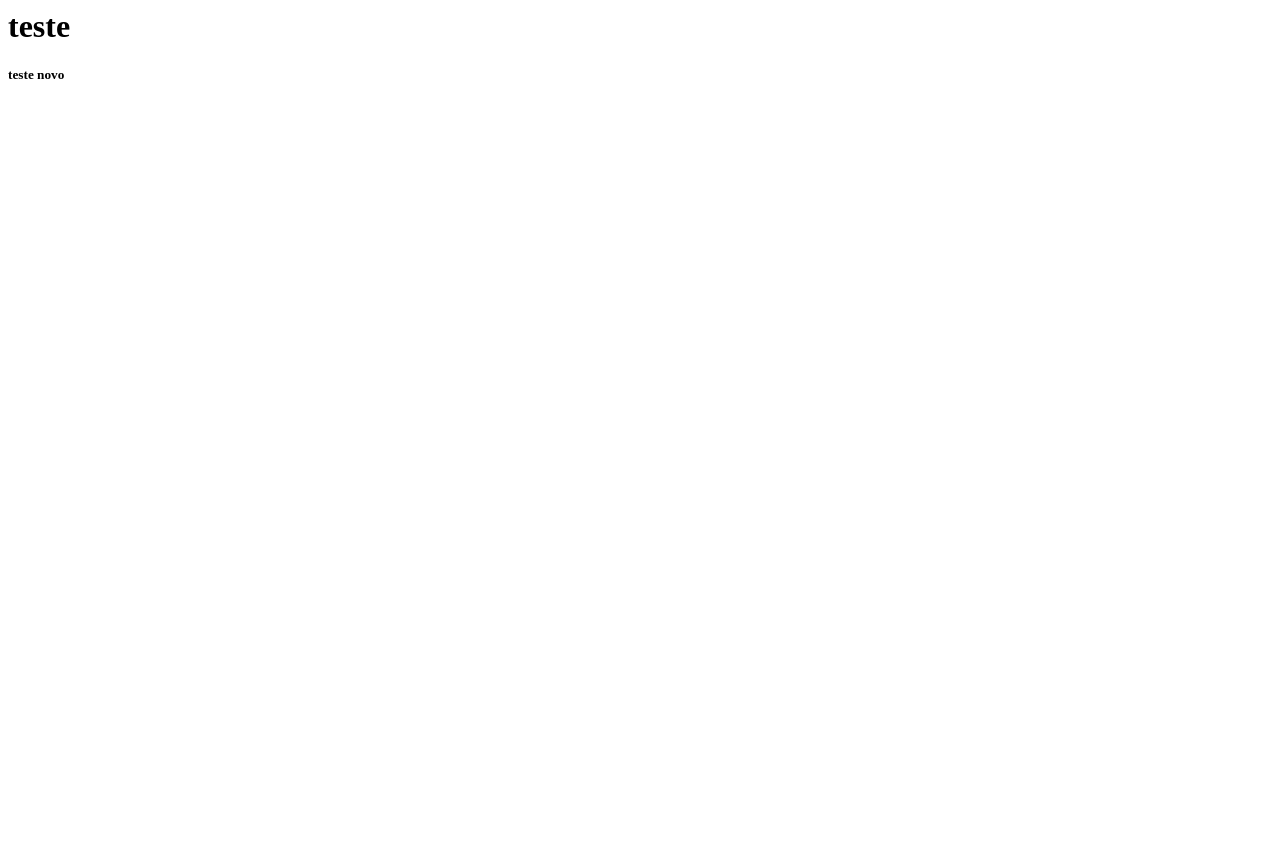
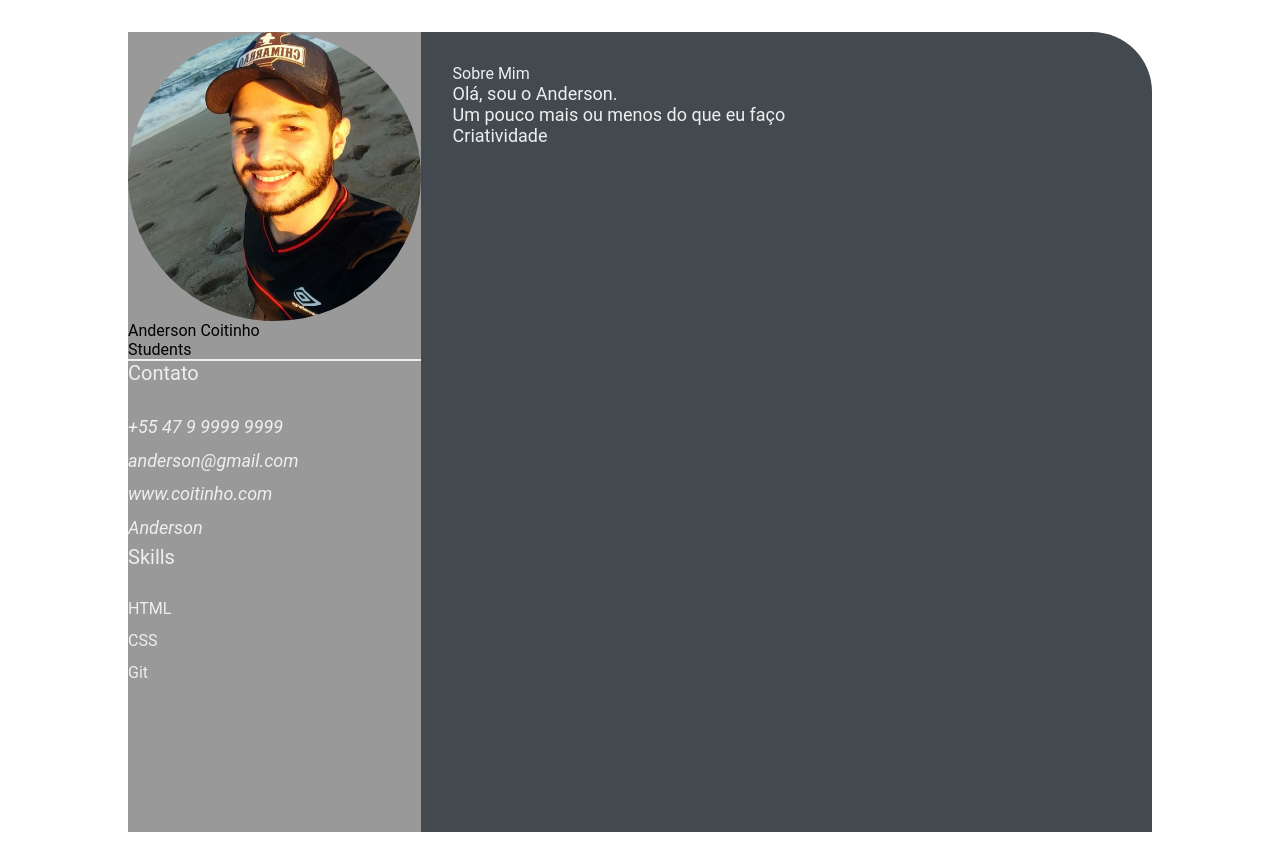
Before and after one commit to Anderson-Coitinho/Anderson-Coitinho.github.io, a plain HTML site: page index.html in a window 1280 px wide. Before the commit the page ends 800 px from the top, so only its background shows below. Drawn offline with Linux system fonts and the light colour scheme.

Commit message:
feature add style_img

```diff
--- a/index.html
+++ b/index.html
@@ -1,11 +1,51 @@
-<html>
-    <header>
-        <title>
-            Nova pasta aqui
-        </title>
-    </header>
-    <body>
-        <h1>teste</h1>
-        <h5>teste novo</h5>
-    </body>
+<html lang="en">
+<head>
+    <meta charset="UTF-8">
+    <meta http-equiv="X-UA-Compatible" content="IE=edge">
+    <meta name="viewport" content="width=device-width, initial-scale=1.0">
+    <link rel="stylesheet" href="style.css">
+    <title>Anderson Coitinho</title>
+</head>
+<body>
+    <main class="resume-contents">
+        <section class="left-section">
+            <section class="left-section-content">
+                <div class="profile">
+                    <img class="profile-image" src="img/profile-image.png" alt="Profile Image">
+                    <p>Anderson Coitinho</p>
+                    <p>Students</p>
+                </div>
+                <div class="contact-info">
+                    <p class="left-title">Contato</p>
+                    <ul>
+                        <li><i class="fa fa-phone">+55 47 9 9999 9999</i></li>
+                        <li><i class="fa fa-envelope">anderson@gmail.com</i></li>
+                        <li><i class="fa fa-globe">www.coitinho.com</i></li>
+                        <li><i class="fa fa-github">Anderson</i></li>
+                    </ul>
+                </div>
+                <div class="skills">
+                    <p class="left-title">Skills</p>
+                    <ul>
+                        <li><p>HTML</p></li>
+                        <li><p>CSS</p></li>
+                        <li><p>Git</p></li>
+                    </ul>
+                </div>
+            </section>
+        </section>
+        <section class="right-section">
+            <div class="right-section-contents">
+                <section class="about gap">
+                    <div class="right-title">Sobre Mim</div>
+                    <p class="about-me-contents">
+                        Olá, sou o Anderson.<br>
+                        Um pouco mais ou menos do que eu faço<br>
+                        Criatividade<br>
+                    </p>
+                </section>
+            </div>
+        </section>
+    </main>
+</body>
 </html>
--- /dev/null
+++ b/style.css
@@ -0,0 +1,103 @@
+* {
+    margin: 0;
+    padding: 0;
+    box-sizing: border-box;
+    list-style: none;
+    font-family: 'Roboto', sans-serif;
+}
+
+.resume-contents {
+    min-height: 100vh;
+    width: 80%;
+    margin: 2rem auto;
+    display: grid;
+    grid-template-columns: repeat(7, 1fr);
+}
+
+.left-section {
+    grid-column: span 2;
+    height: 100%;
+    background-color: #999999;
+}
+
+.right-section {
+    grid-column: span 5;
+    height: 100%;
+    background-color: #424a50;
+    border-radius: 0px 60px 0px 0px;
+}
+
+.left-section-contents{
+    padding: 2rem 2rem;
+}
+
+.profile {
+    width: 100%;
+    border-bottom: 2px solid #eeeeee;
+}
+
+.profile .profile-image {
+    width: 100%;
+    border-radius: 100%;
+}
+
+.name {
+    color: #D6DBDF;
+    font-size: 30px;
+    letter-spacing: 2px;
+    text-transform: uppercase;
+}
+
+.profession {
+    color: #eeeeee;
+    font-size: 20px;
+    text-transform: uppercase;
+    text-align: center;
+}
+
+/* .contact-info { border-bottom: 2px solid #1B2631; } */
+.left-title {
+    color: #eeeeee;
+    font-size: 20px;
+}
+
+.contact-info ul {
+    padding-top: 1.5rem;
+}
+
+.contact-info ul li,
+.references ul li {
+    padding: .4rem 0;
+    color: #eeeeee;
+}
+
+.contact-info ul li i,
+.references ul li i {
+    padding-right: 1rem;
+    font-size: 18px;
+    color: #eeeeee;
+}
+
+.skills ul {
+    padding-top: 1.5rem;
+}
+.skills ul li p {
+    padding: .4rem 0;
+    color: #eeeeee;
+}
+
+.right-section-contents {
+    padding: 2rem 2rem;
+}
+
+.right-title {
+    color: #eeeeee;
+}
+
+.gap {
+    padding-bottom: 2rem;
+}
+.about-me-contents {
+    font-size: 18px;
+    color: #eeeeee;
+}
```
Also changed, not shown: img/profile-image.PNG (added).
